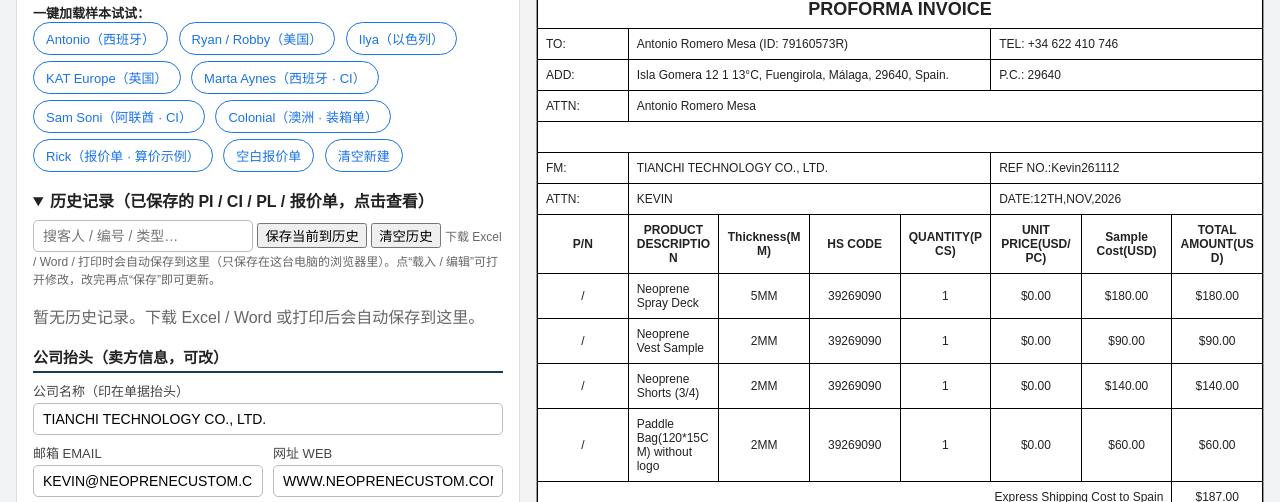
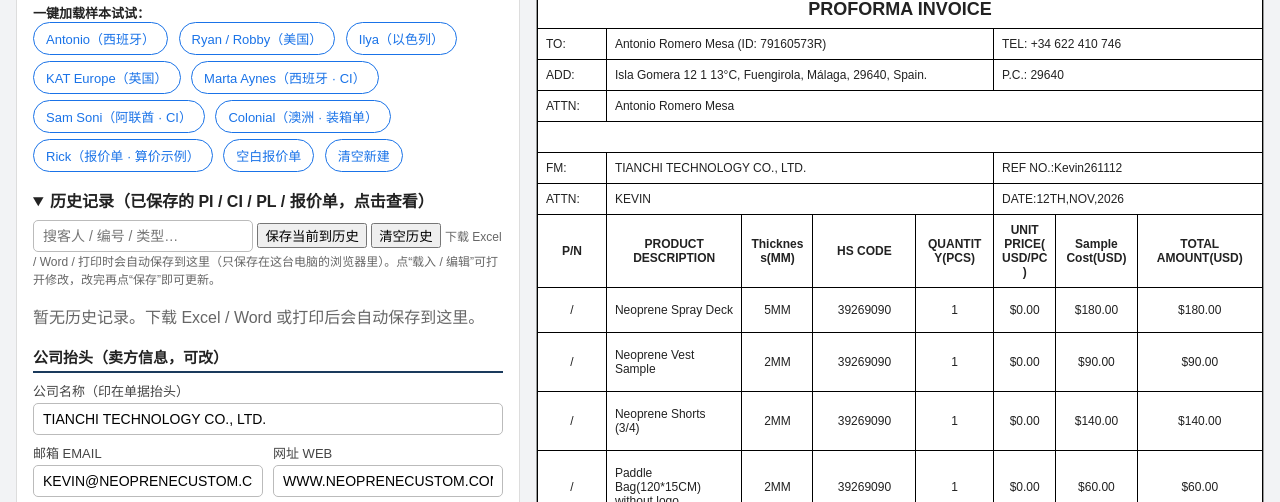
Before and after one commit to kevin-neoprene/pi-generator, a plain HTML site: page index.html in a window 1280 px wide. Shown: the part 284-786 px from the top of the page. Drawn offline with nearby package versions, Linux system fonts and the light colour scheme.

Commit message:
Preview columns match Excel widths, product rows roomier

```diff
--- a/index.html
+++ b/index.html
@@ -34,6 +34,7 @@
   .pi .logo{position:absolute;left:75px;top:2px;width:100px;height:auto;z-index:2}
   .pi table{width:100%;border-collapse:collapse;table-layout:fixed}
   .pi td,.pi th{border:1px solid #000;padding:8px 8px;vertical-align:middle;word-wrap:break-word}
+  .pi tr.prod td{padding-top:15px;padding-bottom:15px}
   .pi tr.hb td{border-top:none;border-bottom:none}
   .pi tr.hb td[colspan="7"]{border-left:none}
   .pi tr.hb td.gap{border-right:none}
@@ -818,12 +819,12 @@ function render(){
   if(isPL){
     head=`<tr><th>Item</th><th>HS CODE</th><th>QTY/CTN (PCS)</th><th>N.W./CTN (KGS)</th><th>G.W./CTN (KGS)</th><th>CARTON SIZE (CM)</th><th>CARTONS</th><th>TOTAL QTY (PCS)</th><th>TOTAL WEIGHT (KG)</th><th>VOLUME (M3)</th></tr>`;
     bodyRows=d.products.map(p=>{const dv=parseDims(p.dims);const vol=dv?dv.l*dv.w*dv.h/1000000*(+p.cartons||0):0;
-      return `<tr><td class="c">${esc(p.desc)}</td><td class="c">${esc(p.hs)}</td><td class="c">${p.qty}</td><td class="c">${p.nw?p.nw.toFixed(1):""}</td><td class="c">${p.gw?p.gw.toFixed(1):""}</td><td class="c">${esc(p.dims)}</td><td class="c">${p.cartons||""}</td><td class="c">${(p.qty*(+p.cartons||0)).toLocaleString("en-US")}</td><td class="c">${(p.gw*(+p.cartons||0)).toFixed(1)}</td><td class="c">${vol.toFixed(3)}</td></tr>`;}).join("");
+      return `<tr class="prod"><td class="c">${esc(p.desc)}</td><td class="c">${esc(p.hs)}</td><td class="c">${p.qty}</td><td class="c">${p.nw?p.nw.toFixed(1):""}</td><td class="c">${p.gw?p.gw.toFixed(1):""}</td><td class="c">${esc(p.dims)}</td><td class="c">${p.cartons||""}</td><td class="c">${(p.qty*(+p.cartons||0)).toLocaleString("en-US")}</td><td class="c">${(p.gw*(+p.cartons||0)).toFixed(1)}</td><td class="c">${vol.toFixed(3)}</td></tr>`;}).join("");
     totalRow=`<tr><td colspan="6" class="r b">TOTAL</td><td class="c b">${pk.ctn}</td><td class="c b">${pk.qty.toLocaleString("en-US")}</td><td class="c b">${pk.gw.toFixed(1)}</td><td class="c b">${pk.vol.toFixed(3)}</td></tr>`;
     tail=`<tr><td colspan="10">&nbsp;</td></tr>`;
   } else {
     head=`<tr><th>${isQT?"No.":"P/N"}</th><th>PRODUCT DESCRIPTION</th><th>Thickness(MM)</th><th>HS CODE</th><th>QUANTITY(PCS)</th><th>UNIT PRICE(${esc(d.unit)})</th><th>Sample Cost(USD)</th><th>TOTAL AMOUNT(USD)</th></tr>`;
-    bodyRows=d.products.map((p,idx)=>`<tr><td class="c">${isQT?idx+1:"/"}</td><td>${esc(p.desc)}</td><td class="c">${esc(p.thick)}</td><td class="c">${esc(p.hs)}</td><td class="c">${p.qty}</td><td class="c">${money(p.unit)}</td><td class="c">${money(p.sample)}</td><td class="c">${money((p.unit+p.sample)*p.qty)}</td></tr>`).join("");
+    bodyRows=d.products.map((p,idx)=>`<tr class="prod"><td class="c">${isQT?idx+1:"/"}</td><td>${esc(p.desc)}</td><td class="c">${esc(p.thick)}</td><td class="c">${esc(p.hs)}</td><td class="c">${p.qty}</td><td class="c">${money(p.unit)}</td><td class="c">${money(p.sample)}</td><td class="c">${money((p.unit+p.sample)*p.qty)}</td></tr>`).join("");
     if(isQT){
       const subTotal=d.products.reduce((s,p)=>s+((+p.unit||0)+(+p.sample||0))*(+p.qty||0),0);
       bodyRows+=`<tr><td colspan="7" class="r b">SUB TOTAL</td><td class="c b">${money(subTotal)}</td></tr>`
@@ -855,7 +856,7 @@ function render(){
     <tr><td colspan="${span}">Confirmed by (Tianchi): ______________________ &nbsp;&nbsp; Date: ____________</td></tr>
     <tr><td colspan="${span}">Accepted by (Customer): ______________________ &nbsp;&nbsp; Date: ____________</td></tr>`
     : (d.note?`<tr><td colspan="${span}">Note: ${esc(d.note)}</td></tr>`:"");
-  document.getElementById("pi_preview").innerHTML=`<img class="logo${isPL?" left":""}" src="${LOGO_DATA_URI}" alt="Tianchi Logo"><table>
+  document.getElementById("pi_preview").innerHTML=`<img class="logo${isPL?" left":""}" src="${LOGO_DATA_URI}" alt="Tianchi Logo"><table>${isPL?"<colgroup><col style=\"width:18.9%\"><col style=\"width:13.0%\"><col style=\"width:8.4%\"><col style=\"width:6.2%\"><col style=\"width:6.0%\"><col style=\"width:10.6%\"><col style=\"width:5.1%\"><col style=\"width:9.9%\"><col style=\"width:8.2%\"><col style=\"width:13.7%\"></colgroup>":"<colgroup><col style=\"width:9.5%\"><col style=\"width:18.7%\"><col style=\"width:9.8%\"><col style=\"width:14.2%\"><col style=\"width:10.7%\"><col style=\"width:8.6%\"><col style=\"width:11.2%\"><col style=\"width:17.3%\"></colgroup>"}
     ${hb}
     <tr class="hb"><td colspan="${span}" class="h2t">${title}</td></tr>
     ${buyer}
```
